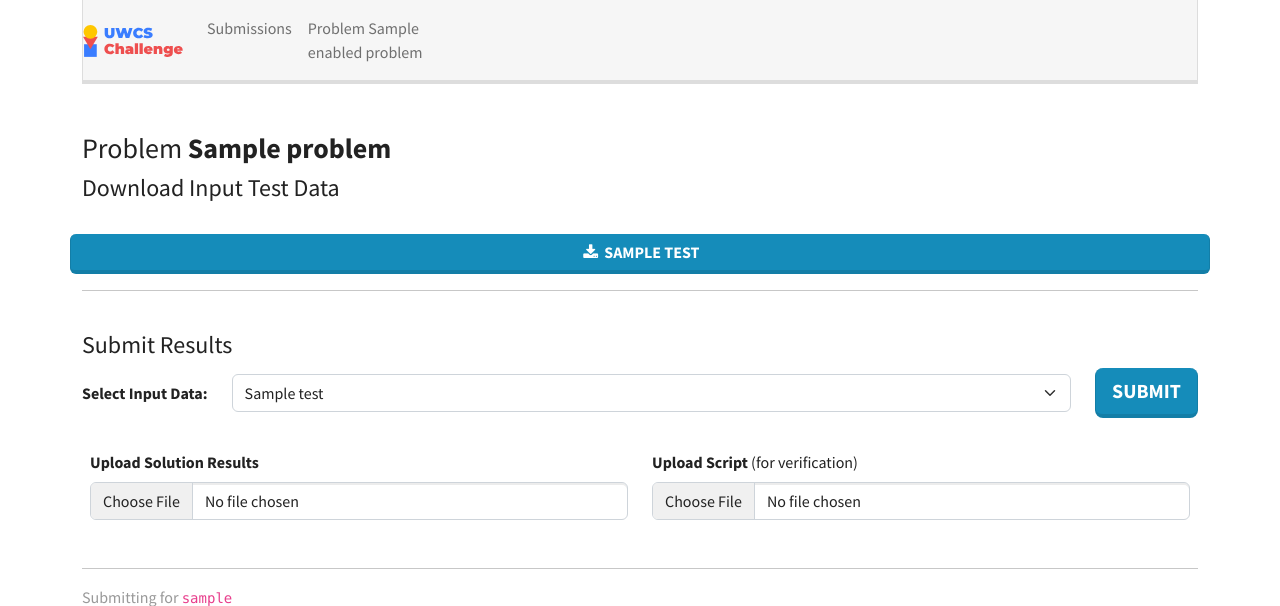
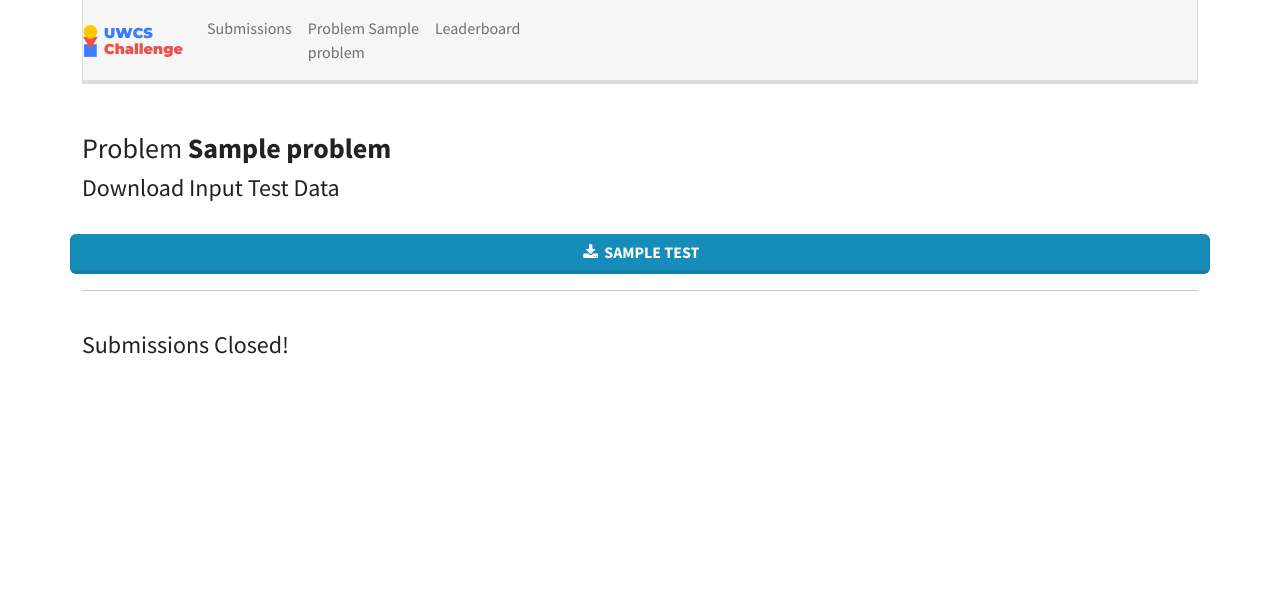
Before and after one commit to UWCS/progcomp-web, a Flask app: template progcomp/templates/problem.html in a window 1280 px wide. Shown: the top 606 px of the page. Run offline with Flask 2, Linux system fonts and the light colour scheme; tables that the repository leaves empty hold one stand-in row (values such as "Sample post"); the template is opened without the code that fills it: values that come from a table or form of the project are taken from there, most other values are stand-ins (such as "Sample title", 1, 10 or a date in 2020); some libraries are stand-ins or nearby versions.

Commit message:
Hide submission diagloue on freeze

```diff
--- a/progcomp/templates/problem.html
+++ b/progcomp/templates/problem.html
@@ -19,6 +19,7 @@
 
 <hr>
 <br>
+{% if not progcomp.freeze %}
 <form method=post enctype=multipart/form-data>
     <h4>Submit Results</h4>
     <div class="d-flex align-items-center gap-4">
@@ -53,4 +54,8 @@
 <hr>
 <p id="footer" class="text-muted">Submitting for <code>{{ username }}</code></p>
 
+{% else %}
+<h4>Submissions Closed!</h4>
+{% endif %}
+
 {% endblock %}
```
